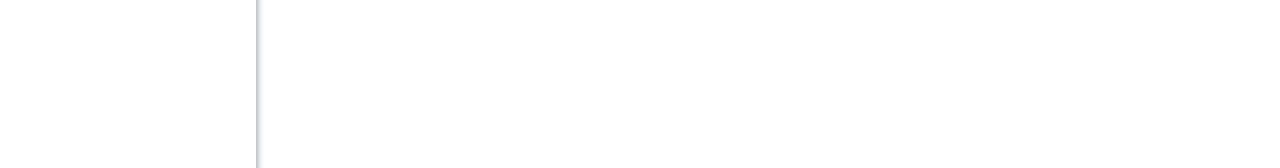
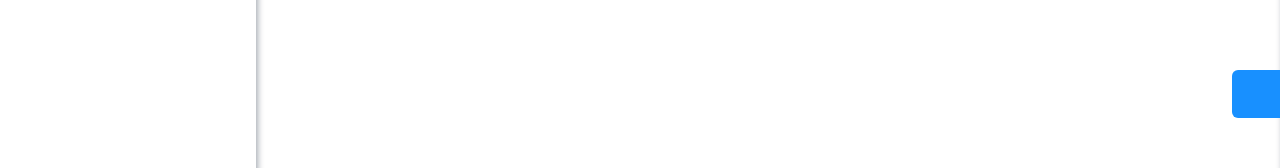
Before and after one commit to shealain/my-antd-admin, a Vue app: page /#/dashboard in a window 1280 px wide. Shown: the part 230-398 px from the top of the page. Built offline with nearby package versions, Linux system fonts and the light colour scheme.

Commit message:
add right panel
add right panel

```diff
--- /dev/null
+++ b/src/layout/components/RightPanel/index.vue
@@ -0,0 +1,152 @@
+<template>
+  <div ref="rightPanel" :class="{show:show}" class="rightPanel-container">
+    <div class="rightPanel-background"></div>
+    <div class="rightPanel shadow">
+      <div
+        class="handle-button"
+        :style="{'top':buttonTop+'px','background-color':theme}"
+        @click="show=!show"
+      >
+        <span class="handle-button-cover"></span>
+        <a-icon :type="show ? 'close' : 'setting'" />
+      </div>
+      <div class="rightPanel-items">
+        <slot />
+      </div>
+    </div>
+  </div>
+</template>
+
+<script>
+export default {
+  name: "RightPanel",
+  props: {
+    clickNotClose: {
+      default: false,
+      type: Boolean
+    },
+    buttonTop: {
+      default: 300,
+      type: Number
+    }
+  },
+  data() {
+    return {
+      show: false
+    };
+  },
+  computed: {
+    theme() {
+      return "rgb(24, 144, 255)";
+    }
+  },
+  watch: {
+    show(value) {
+      if (value && !this.clickNotClose) {
+        this.addEventClick();
+      }
+    }
+  },
+  mounted() {
+    this.insertToBody();
+  },
+  methods: {
+    addEventClick() {
+      window.addEventListener("click", this.closeSidebar);
+    },
+    closeSidebar(ev) {
+      const parent = ev.target.closest(".rightPanel");
+      if (!parent) {
+        this.show = false;
+        window.removeEventListener("click", this.closeSidebar);
+      }
+    },
+    insertToBody() {
+      const elx = this.$refs.rightPanel;
+      const body = document.querySelector("body");
+      body.insertBefore(elx, body.firstChild);
+    }
+  },
+  beforeDestroy() {
+    const elx = this.$refs.rightPanel;
+    elx.remove();
+  }
+};
+</script>
+
+<style>
+.showRightPanel {
+  overflow: hidden;
+  position: relative;
+  width: calc(100% - 15px);
+}
+</style>
+<style lang="scss" scoped>
+.rightPanel-background {
+  position: fixed;
+  top: 0;
+  left: 0;
+  opacity: 0;
+  transition: opacity 0.3s cubic-bezier(0.7, 0.3, 0.1, 1);
+  background: rgba(0, 0, 0, 0.2);
+  z-index: -1;
+}
+
+.rightPanel {
+  width: 100%;
+  max-width: 260px;
+  height: 100vh;
+  position: fixed;
+  top: 0;
+  right: 0;
+  transition: all 0.25s cubic-bezier(0.7, 0.3, 0.1, 1);
+  transform: translate(100%);
+  background: #fff;
+  z-index: 40000;
+}
+
+.show {
+  transition: all 0.3s cubic-bezier(0.7, 0.3, 0.1, 1);
+
+  .rightPanel-background {
+    z-index: 1000;
+    opacity: 1;
+    width: 100%;
+    height: 100%;
+  }
+
+  .rightPanel {
+    transform: translate(0);
+  }
+}
+
+.handle-button {
+  width: 48px;
+  height: 48px;
+  position: absolute;
+  left: -48px;
+  text-align: center;
+  font-size: 24px;
+  border-radius: 6px 0 0 6px !important;
+  z-index: 0;
+  pointer-events: auto;
+  cursor: pointer;
+  color: #fff;
+  line-height: 48px;
+  i {
+    font-size: 24px;
+    line-height: 48px;
+  }
+
+  .handle-button-cover {
+    position: absolute;
+    left: 0;
+    top: 0;
+    width: 48px;
+    height: 48px;
+  }
+}
+.shadow {
+  box-shadow: 2px 0 6px rgba(0, 21, 41, 0.35);
+}
+</style>
--- a/src/layout/components/index.js
+++ b/src/layout/components/index.js
@@ -1,3 +1,4 @@
 export { default as Sidebar } from './Sidebar'
 export { default as Navbar } from './Navbar'
 export { default as AppMain } from './AppMain'
+export { default as RightPanel } from './RightPanel'
--- a/src/layout/index.vue
+++ b/src/layout/index.vue
@@ -4,19 +4,21 @@
     <div class="main-container">
       <navbar />
       <app-main />
+      <right-panel></right-panel>
     </div>
   </div>
 </template>
 
 <script>
-import { Sidebar, Navbar, AppMain } from "./components";
+import { Sidebar, Navbar, AppMain, RightPanel } from "./components";
 
 export default {
   name: "Layout",
   components: {
     Sidebar,
     Navbar,
-    AppMain
+    AppMain,
+    RightPanel
   },
   computed: {
 
```
Also changed, not shown: src/styles/transition.scss (line endings or trailing spaces).
